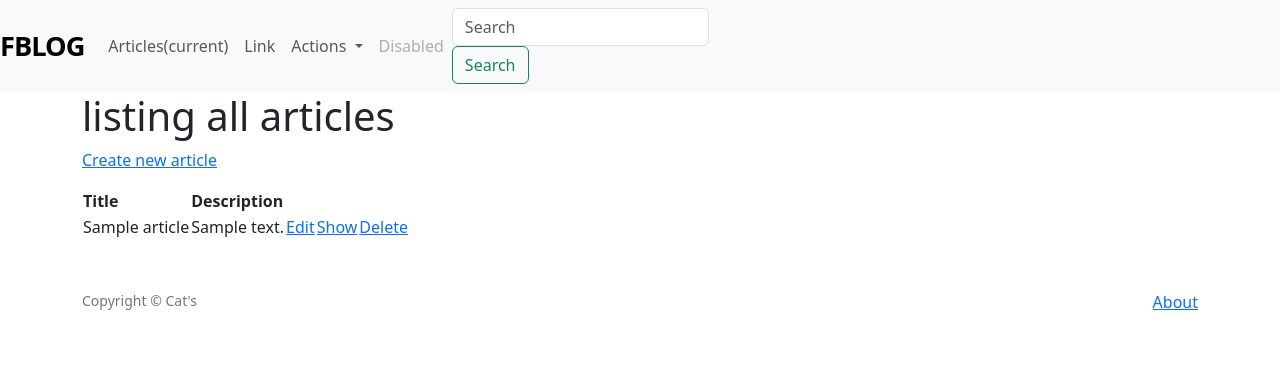
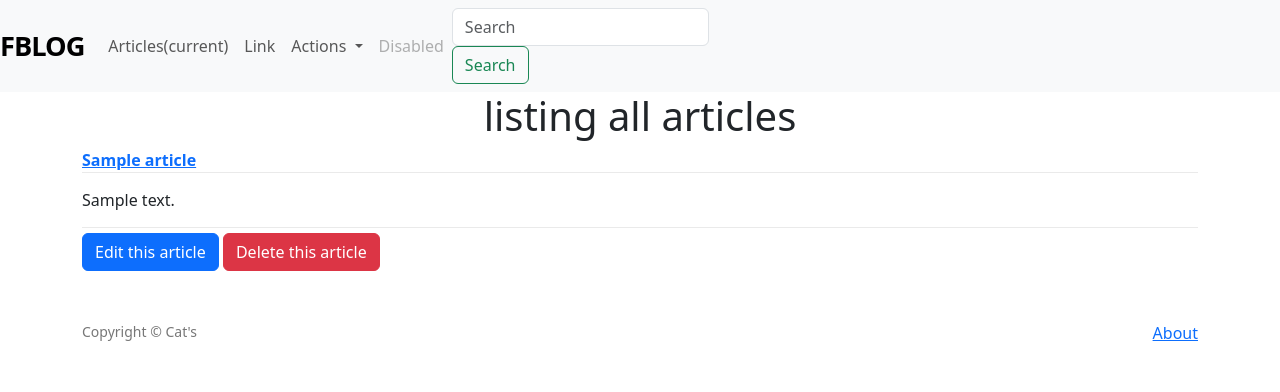
Before and after one commit to karpovVS/fblogd, a Rails app: page /articles in a window 1280 px wide. Shown: the top 392 px of the page. Run offline with Rails 7, Linux system fonts and the light colour scheme; tables that the repository leaves empty hold one stand-in row (values such as "Sample post"); style sheets or scripts are compiled from the project's sources; some libraries are stand-ins or nearby versions.

Commit message:
Style articles listing page, upd custom css

```diff
--- a/app/assets/stylesheets/custom.css.scss
+++ b/app/assets/stylesheets/custom.css.scss
@@ -42,6 +42,17 @@
 	margit-top: 0;
 }
 
+.article-title{
+	font-weight: bold;
+	font-size: 1.5 em;
+}
+
+.article-body{
+	border-top: 1px solid #eaeaea;
+	padding-top: 15px;
+	padding-bottom: 15px;
+}
+
 footer {
 	margin-top: 45px;
 	padding-top: 5px;
--- a/app/views/articles/index.html.erb
+++ b/app/views/articles/index.html.erb
@@ -1,20 +1,23 @@
-<h1>listing all articles </h1>
-<p>
-<%= link_to "Create new article", new_article_path %>
-</p>
-<table>
-	<tr>
-		<th>Title</th>
-		<th> Description</th>
-	</tr>
+<h1 align="center">listing all articles </h1>
 
 <% @articles.each do |article| %>
-<tr>
-	<td><%= article.title %></td>
-	<td><%= article.description %></td>
-	<td><%= link_to 'Edit', edit_article_path(article) %></td>
-	<td><%= link_to 'Show', article_path(article) %></td>
-	<td><%= link_to 'Delete', article_path(article), method: :delete, data: {confirm: "Are you shure?"} %> </td>
-</tr>
+<div class="row">
+	<div class="col-xs-8 col-xs-offset-2">
+		<div class="well wel-lg">
+			<div class="article-title">
+
+	<%= link_to article.title, article_path(article) %>
+</div>
+	<div class="article-body">
+	<%= truncate(article.description, length: 100) %>
+	</div>
+	<div class="article-actions">
+	<%= link_to "Edit this article", edit_article_path(article), class: "btn btn-xs btn-primary"%>
+	<%= link_to "Delete this article", article_path(article), method: :delete,
+								data:{confirm: "Are you shure you want to delete this article?"},
+								 class: "btn btn-xs btn-danger" %>
+	  </div>
+	</div>
+  </div>
+ </div>
 <% end %>
-</table>
--- a/app/views/articles/show.html.erb
+++ b/app/views/articles/show.html.erb
@@ -6,7 +6,7 @@
 	<div class="article-actions">
 <%= link_to "Edit this article", edit_article_path(@article), class: "btn btn-xs btn-primary"%>
 <%= link_to "Delete this article", article_path(@article), method: :delete,
-								data:{confirm: "areyou shure you want to deletthis article?"},
+								data:{confirm: "Are you shure you want to delete this article?"},
 								 class: "btn btn-xs btn-danger" %>
 <%= link_to "View all articles", articles_path, class: "btn btn-xs btn-success"%>
 	</div>
```
